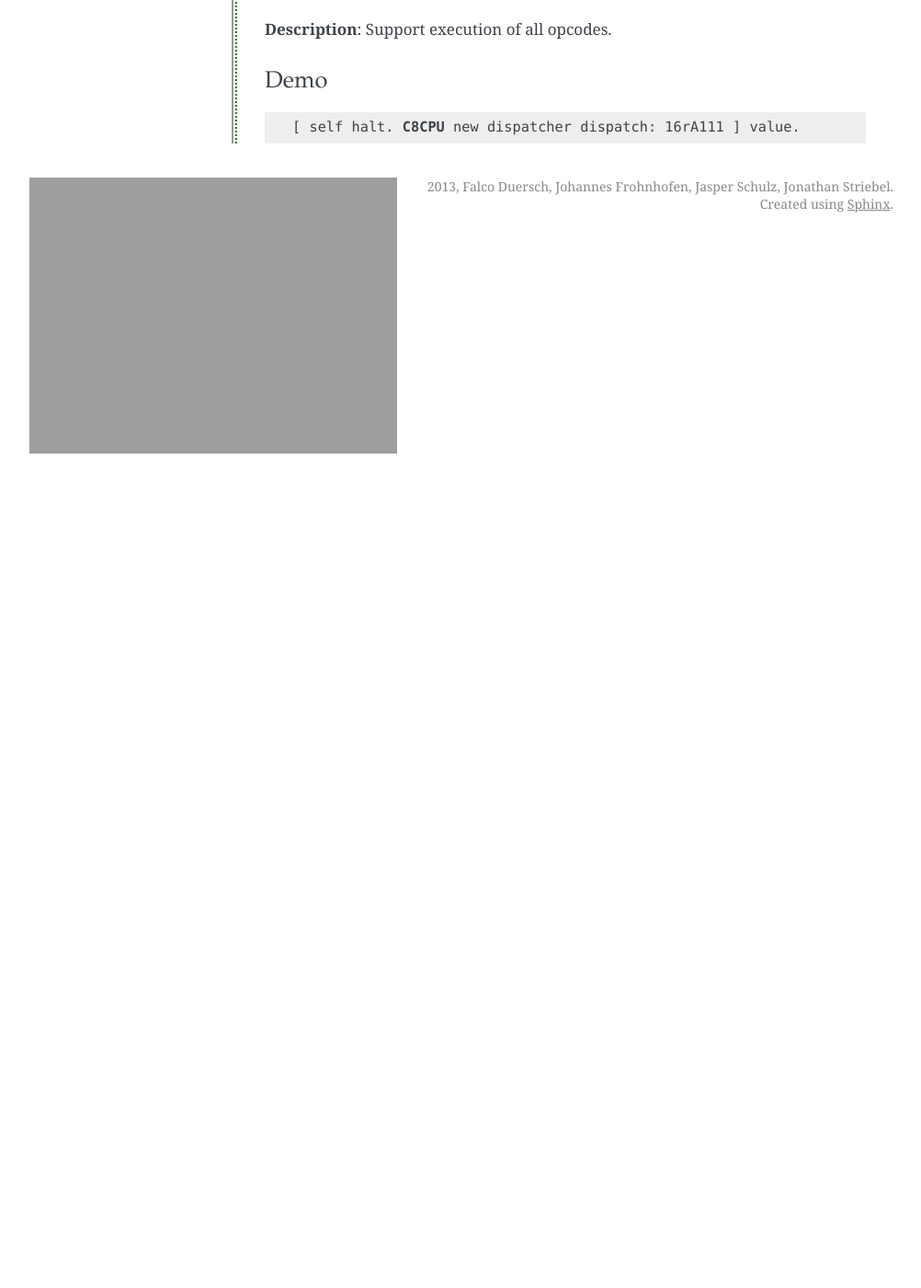
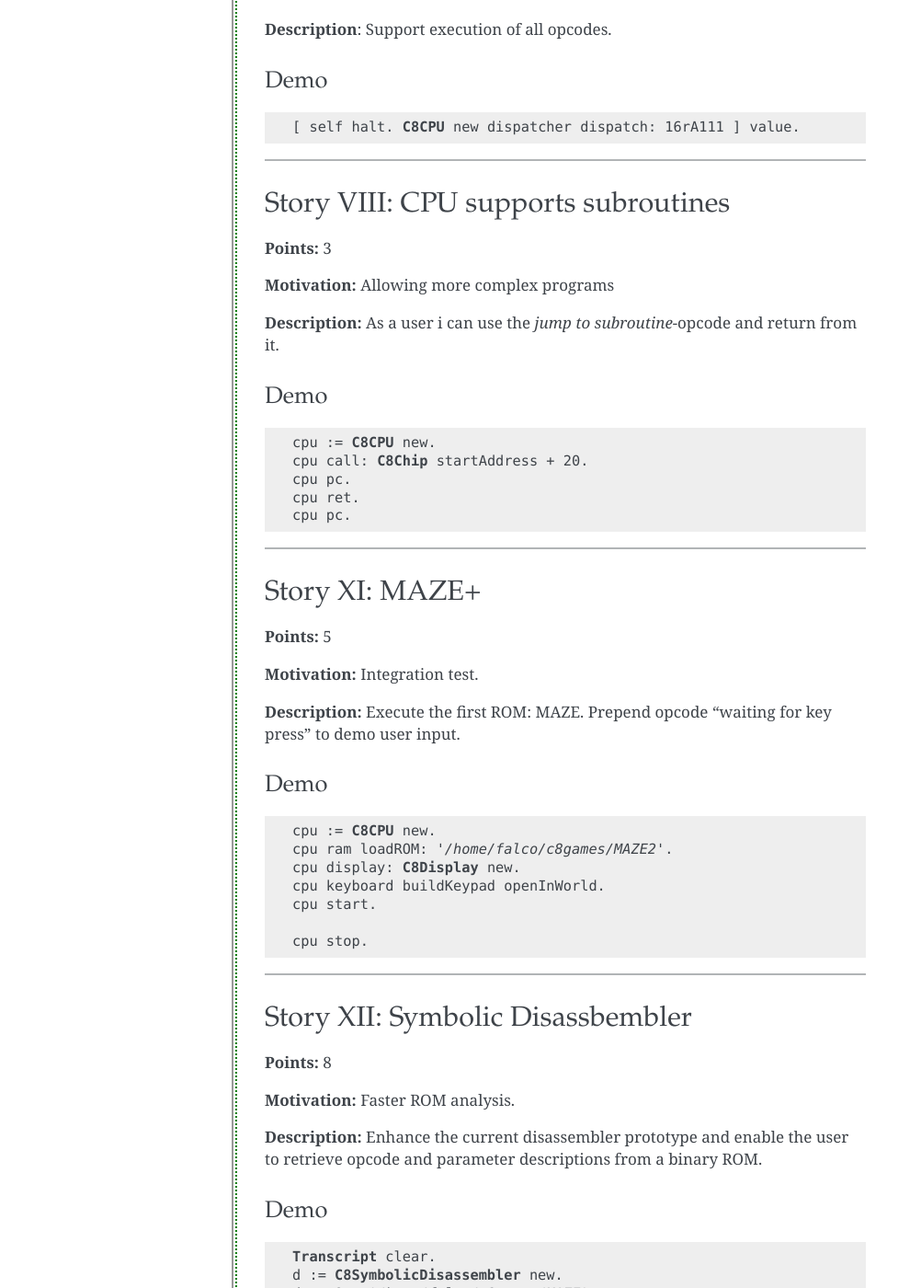
Before and after one commit to lilienthal/chip8, a Sphinx documentation site: the page built from docs/user-stories-done.rst, in a window 1280 px wide and 1400 px high, scrolled down 3928 px. Shown: the whole window at 92% size, without its empty margins (138-1140 px from the left). Built offline with Sphinx 7.4.7, drawn with Linux system fonts in a browser that asks for light colours; before the commit the page ends 4421 px from its top, so only the background shows below that; some of the changed text lies outside the part shown.

Commit message:
Moved done user stories

```diff
--- a/docs/user-stories-done.rst
+++ b/docs/user-stories-done.rst
@@ -208,3 +208,90 @@ Demo
 .. code-block:: smalltalk
 
     [ self halt. C8CPU new dispatcher dispatch: 16rA111 ] value.
+
+------------------
+
+Story VIII: CPU supports subroutines
+------------------------------------
+**Points:** 3
+
+**Motivation:** Allowing more complex programs
+
+**Description:** As a user i can use the `jump to subroutine`-opcode and return from it.
+
+Demo
+....
+
+.. code-block:: smalltalk
+
+    cpu := C8CPU new.
+    cpu call: C8Chip startAddress + 20.
+    cpu pc.
+    cpu ret.
+    cpu pc.
+
+------------------
+
+Story XI: MAZE+
+---------------
+
+**Points:** 5
+
+**Motivation:** Integration test.
+
+**Description:** Execute the first ROM: MAZE. Prepend opcode "waiting for key
+press" to demo user input.
+
+Demo
+....
+
+.. code-block:: smalltalk
+
+    cpu := C8CPU new.
+    cpu ram loadROM: '/home/falco/c8games/MAZE2'.
+    cpu display: C8Display new.
+    cpu keyboard buildKeypad openInWorld.
+    cpu start.
+
+    cpu stop.
+
+------------------
+
+Story XII: Symbolic Disassbembler
+---------------------------------
+
+**Points:** 8
+
+**Motivation:** Faster ROM analysis.
+
+**Description:** Enhance the current disassembler prototype and enable the user
+to retrieve opcode and parameter descriptions from a binary ROM.
+
+Demo
+....
+
+.. code-block:: smalltalk
+
+    Transcript clear.
+    d := C8SymbolicDisassembler new.
+    d runOn: '/home/falco/c8games/MAZE'
+
+------------------
+
+Story XIII: Keyboard GUI
+------------------------
+
+**Points:** 6
+
+**Motivation:** User Interaction.
+
+**Description:** Enable the user to simulate keystrokes by clicking a corresponding
+button.
+
+Demo
+....
+
+.. code-block:: smalltalk
+
+    cpu := C8CPU new.
+    cpu keyboard buildKeypad openInWorld.
```
Also changed, not shown: docs/user-stories-open.rst (+5 -56 lines).
